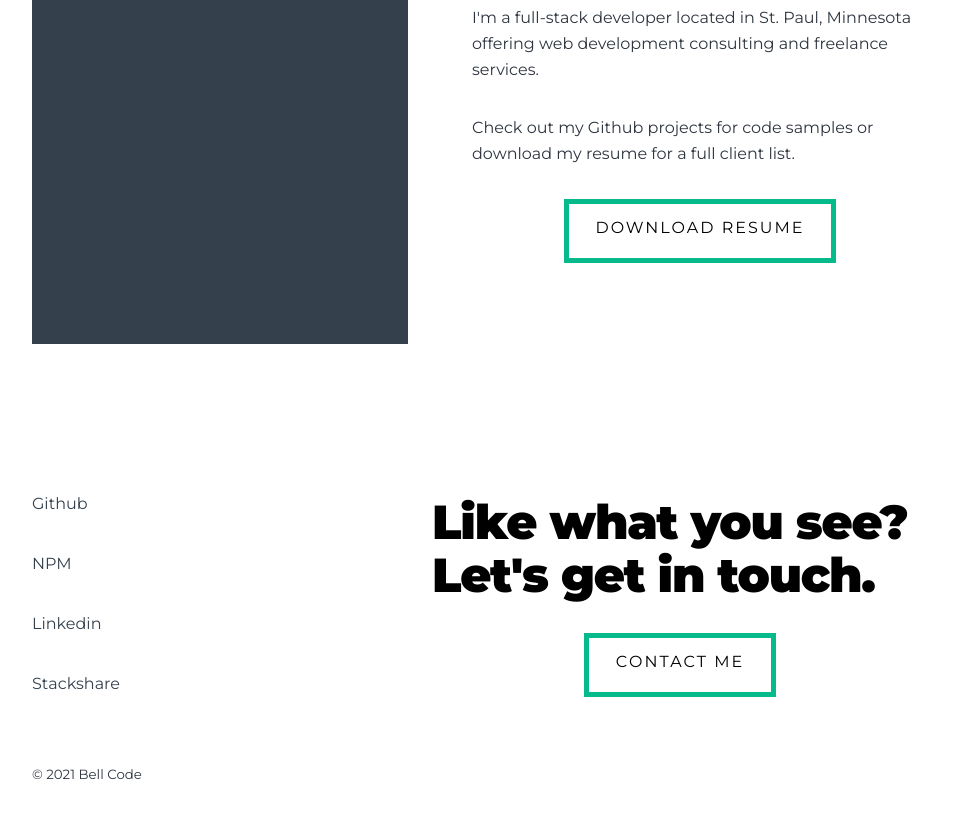
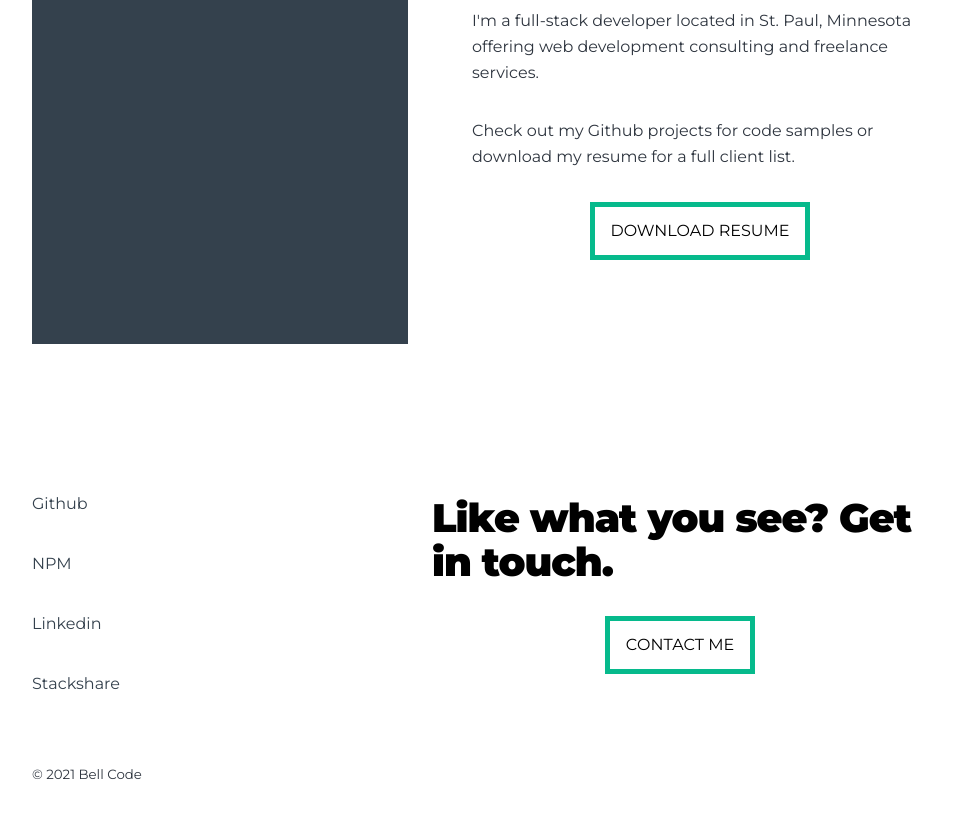
Before and after one commit to corybell/bell-profile, a Gatsby site: page / in a window 1280 px wide. Shown: the part 271-1088 px from the top of the page, without its empty margins (160-1117 px from the left). Built offline with nearby package versions, Linux system fonts and the light colour scheme; Gatsby itself is replaced by a stand-in of ours.

Commit message:
button style updates

```diff
--- a/src/components/Footer.js
+++ b/src/components/Footer.js
@@ -3,7 +3,6 @@ import PropTypes from 'prop-types'
 import styled from 'styled-components'
 import { spacing, fontSize, color, fontWeight, breakpoints } from '../services/theme'
 import { GatsbyLink } from '../components/Core'
-// <a href="https://www.gatsbyjs.com">Gatsby</a>
 
 const FlexBox = styled.div`
   display: flex;
@@ -86,21 +85,18 @@ const TextContainer = styled.div`
 `
 
 const Hero = styled.h1`
-  font-size: ${fontSize[7]};
+  // font-size: ${fontSize[7]};
 `
 
 const ContactButton = styled(GatsbyLink)`
-  width: 12rem;
-  height: 4rem;
+  width: max-content;
+  padding: 1rem;
+  display: flex;
+  margin: 0 auto;
   color: #000;
   font-size: ${fontSize[1]};
   font-weight: ${fontWeight.medium};
-  letter-spacing: 2px;
   border: 5px solid ${color.primary};
-  display: block;
-  padding-top: 1rem;
-  margin: 0 auto;
-  text-align: center;
   text-transform: uppercase;
   transition: background-color 300ms ease-in-out, border-color 400ms ease-in-out;
   &:hover {
@@ -118,7 +114,7 @@ const Footer = ({ siteAuthor }) => (
         </TextContainer>
       </LeftContainer>
       <div>
-        <p><Hero>Like what you see? Let's get in touch.</Hero></p>
+        <p><Hero>Like what you see? Get in touch.</Hero></p>
         <ContactButton to="/contact">Contact me</ContactButton>
       </div>
     </FlexBox>
--- a/src/pages/index.js
+++ b/src/pages/index.js
@@ -28,16 +28,14 @@ const TextContainer = styled.div`
 `
 
 const ResumeButton = styled.a`
-  width: 17rem;
-  height: 4rem;
+  width: max-content;
+  padding: 1rem;
+  text-align: center;
+  display: block;
   color: #000;
   font-size: ${fontSize[1]};
   font-weight: ${fontWeight.medium};
-  letter-spacing: 2px;
   border: 5px solid ${color.primary};
-  display: block;
-  padding-top: 1rem;
-  text-align: center;
   text-transform: uppercase;
   transition: background-color 300ms ease-in-out, border-color 400ms ease-in-out;
   &:hover {
```
